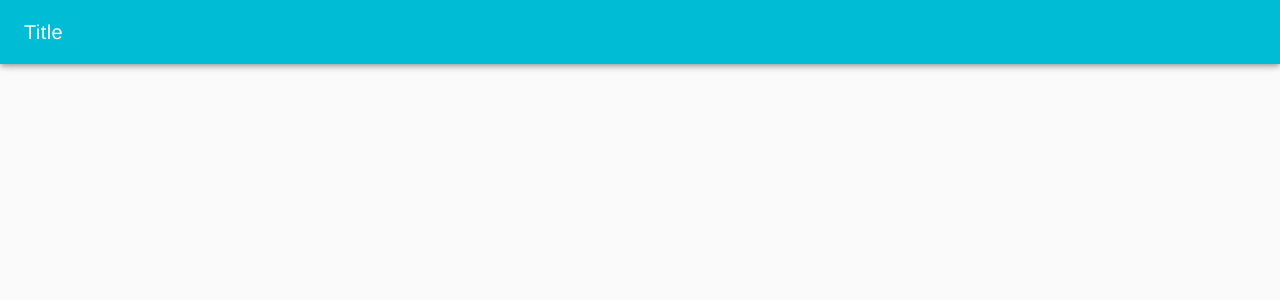
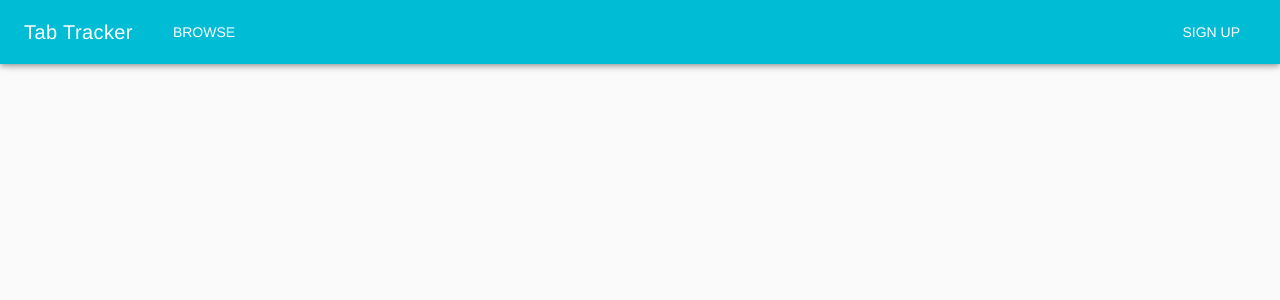
Before and after one commit to Princeallan/tab-tracker, a Vue app in the folder client/: page /register in a window 1280 px wide. Shown: the top 300 px of the page. Built offline with nearby package versions, Linux system fonts and the light colour scheme.

Commit message:
redirects and links added to header

```diff
--- a/client/src/components/Header.vue
+++ b/client/src/components/Header.vue
@@ -1,12 +1,43 @@
 <template>
-  <v-toolbar dark color="cyan">
+  <v-toolbar fixed color="cyan" dark>
+    <v-toolbar-title class="white--text mr-4">
+      <span class="home" @click="navigateTo({name: 'root'})">
+        Tab Tracker
+      </span>
+    </v-toolbar-title>
 
-    <v-toolbar-title class="white--text">Title</v-toolbar-title>
+    <v-toolbar-items>
+      <v-btn flat dark>Browse</v-btn>
+    </v-toolbar-items>
+
+    <v-spacer></v-spacer>
+
+    <v-toolbar-items>
+        <v-btn flat dark @click="navigateTo({name: 'register'})">
+          SIGN UP
+        </v-btn>
+    </v-toolbar-items>
+
   </v-toolbar>
 </template>
 
 <script>
+
 export default {
+  methods: {
+    navigateTo (route) {
+      this.$router.push(route)
+    }
+  }
 }
 
 </script>
+
+<style scoped>
+  .home {
+    cursor: pointer;
+  }
+  .home:hover {
+    color: brown;
+  }
+</style>
--- a/client/src/router/index.js
+++ b/client/src/router/index.js
@@ -9,7 +9,7 @@ export default new Router({
   routes: [
     {
       path: '/',
-      name: 'HelloWorld',
+      name: 'root',
       component: HelloWorld
     },
     {
```
